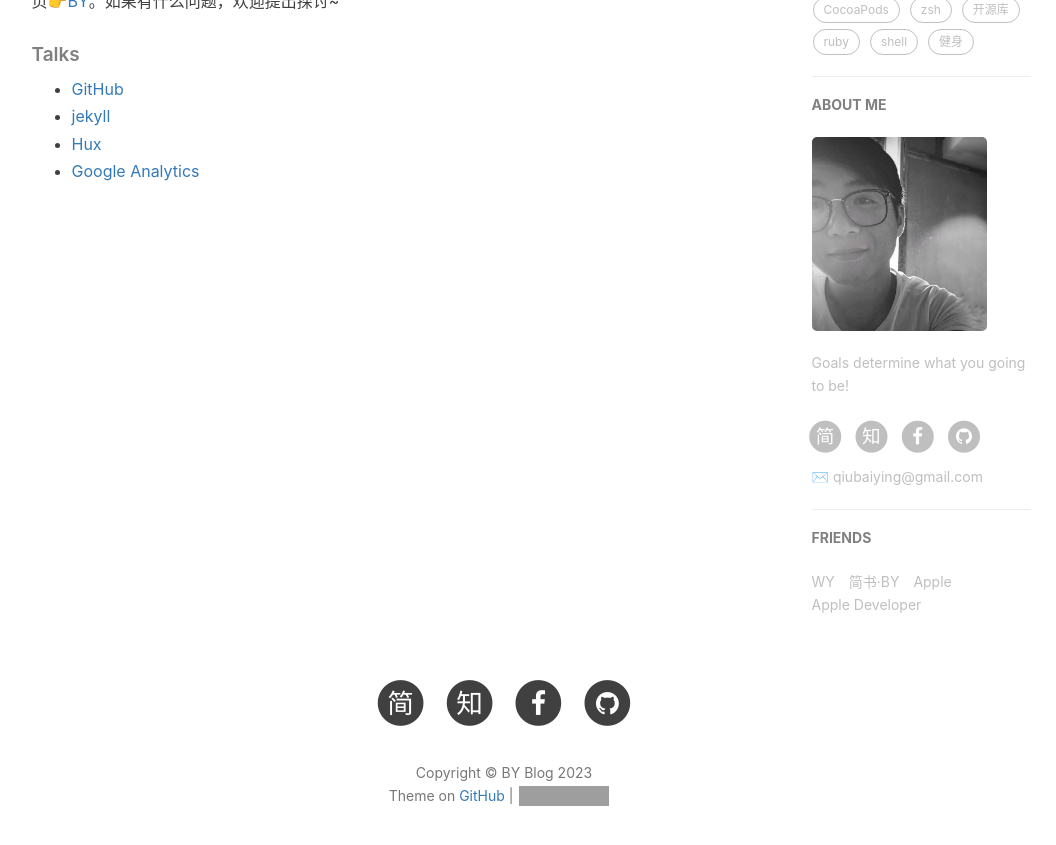
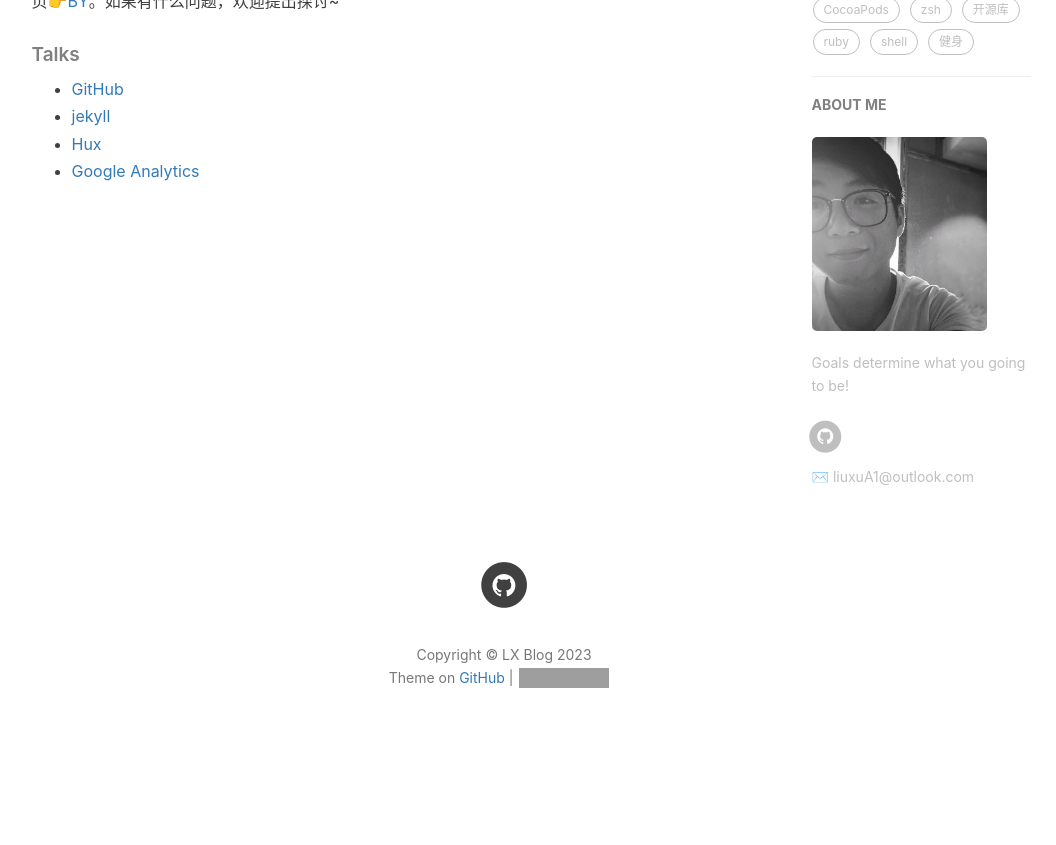
Before and after one commit to liu-xuu/liu-xuu.github.io, a Jekyll site: the page built from about.html, in a window 1280 px wide and 900 px high, scrolled down 713 px. Shown: the top 845 px of the window, without its empty margins (136-1192 px from the left). Built offline with Jekyll 4.4.1, drawn with Linux system fonts in a browser that asks for light colours; nearby versions of some CDN libraries; comment, search, counter and statistics services are not loaded; after the commit the page ends 1495 px from its top, so only the background shows below that; part of the change alters nothing that is shown; grey boxes are pictures that could not be loaded.

Commit message:
update _config.yaml

```diff
--- a/_config.yml
+++ b/_config.yml
@@ -1,13 +1,13 @@
 # Site settings
-title: BY Blog
-SEOTitle: 柏荧的博客 | BY Blog
+title: LX Blog
+SEOTitle: 刘昫的博客 | LX Blog
 header-img: img/post-bg-desk.jpg
-email: qiubaiying@gmail.com
+email: liuxuA1@outlook.com
 description: "Every failure is leading towards success."
-keyword: "BY, BY Blog, 柏荧的博客, qiubaiying, 邱柏荧, iOS, Apple, iPhone"
-url: "http://qiubaiying.github.io"          # your host, for absolute URL
+keyword: "LX, LX Blog, 刘昫的博客, C++, ROS, 路径规划"
+url: "http://liu-xuu.github.io"          # your host, for absolute URL
 baseurl: ""      # for example, '/blog' if your blog hosted on 'host/blog'
-github_repo: "https://github.com/qiubaiying/qiubaiying.github.io.git" # you code repository
+github_repo: "https://github.com/liu-xuu/liu-xuu.github.io.git" # you code repository
 
 # Sidebar settings
 sidebar: true                           # whether or not using Sidebar.
@@ -19,10 +19,10 @@ sidebar-avatar: /img/about-BY-gentle.jpg      # use absolute URL, seeing it's us
 # SNS settings
 RSS: false
 # weibo_username:     qiubaiying
-zhihu_username:     qiubaiying
-github_username:    qiubaiying
-facebook_username:  baiying.qiu.7
-jianshu_username:   e71990ada2fd
+#zhihu_username:     qiubaiying
+github_username:    liu-xuu
+#facebook_username:  baiying.qiu.7
+#jianshu_username:   e71990ada2fd
 #twitter_username:   qiubaiying
 
 
@@ -61,7 +61,7 @@ kramdown:
 
 # Gitalk
 gitalk:
-  enable: true    #是否开启Gitalk评论
+  enable: false    #是否开启Gitalk评论
   clientID: f2c84e7629bb1446c1a4                            #生成的clientID
   clientSecret: ca6d6139d1e1b8c43f8b2e19492ddcac8b322d0d    #生成的clientSecret
   repo: qiubaiying.github.io    #仓库名称
@@ -74,11 +74,11 @@ gitalk:
 
 # Analytics settings
 # Baidu Analytics
-ba_track_id: b50bf2b12b5338a1845e33832976fd68
+#ba_track_id: b50bf2b12b5338a1845e33832976fd68
 
 # Google Analytics
-ga_track_id: 'UA-90855596-1'            # Format: UA-xxxxxx-xx
-ga_domain: qiubaiying.top               # 默认的是 auto, 这里我是自定义了的域名，你如果没有自己的域名，需要改成auto
+#ga_track_id: 'UA-90855596-1'            # Format: UA-xxxxxx-xx
+#ga_domain: qiubaiying.top               # 默认的是 auto, 这里我是自定义了的域名，你如果没有自己的域名，需要改成auto
 
 
 
@@ -97,18 +97,18 @@ service-worker: true
 
 
 # Friends
-friends: [
-    {
-        title: "WY",
-        href: "http://zhengwuyang.com"
-    },{
-        title: "简书·BY",
-        href: "http://www.jianshu.com/u/e71990ada2fd"
-    },{
-        title: "Apple",
-        href: "https://apple.com"
-    },{
-        title: "Apple Developer",
-        href: "https://developer.apple.com/"
-    }
-]
+#friends: [
+#    {
+#        title: "WY",
+#        href: "http://zhengwuyang.com"
+#    },{
+#        title: "简书·BY",
+#        href: "http://www.jianshu.com/u/e71990ada2fd"
+#    },{
+#        title: "Apple",
+#        href: "https://apple.com"
+#    },{
+#        title: "Apple Developer",
+#        href: "https://developer.apple.com/"
+#    }
+#]
```
